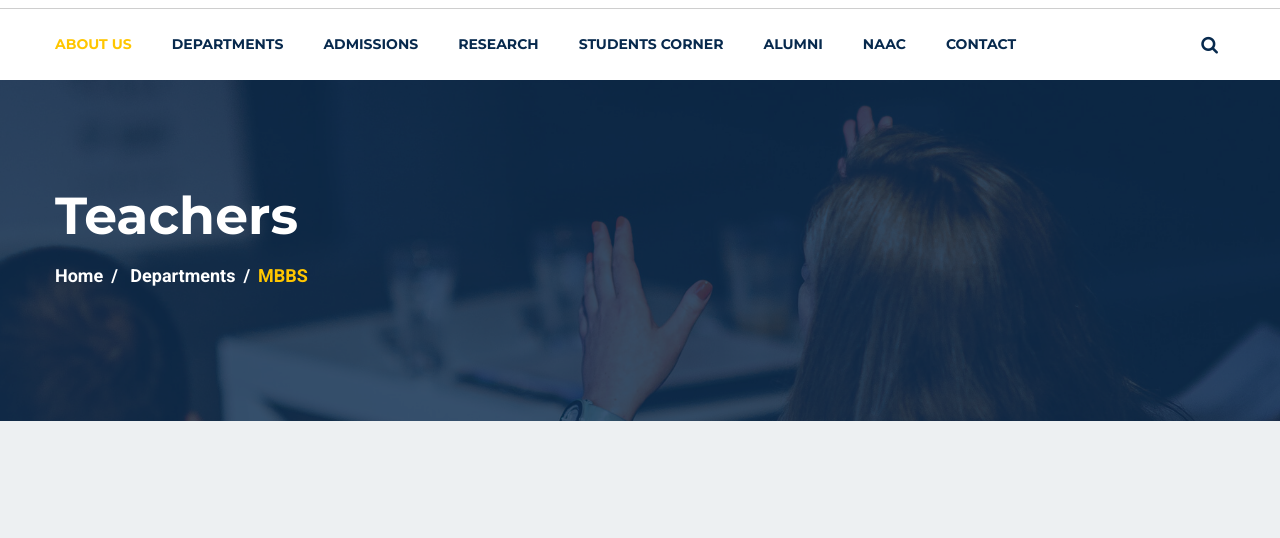
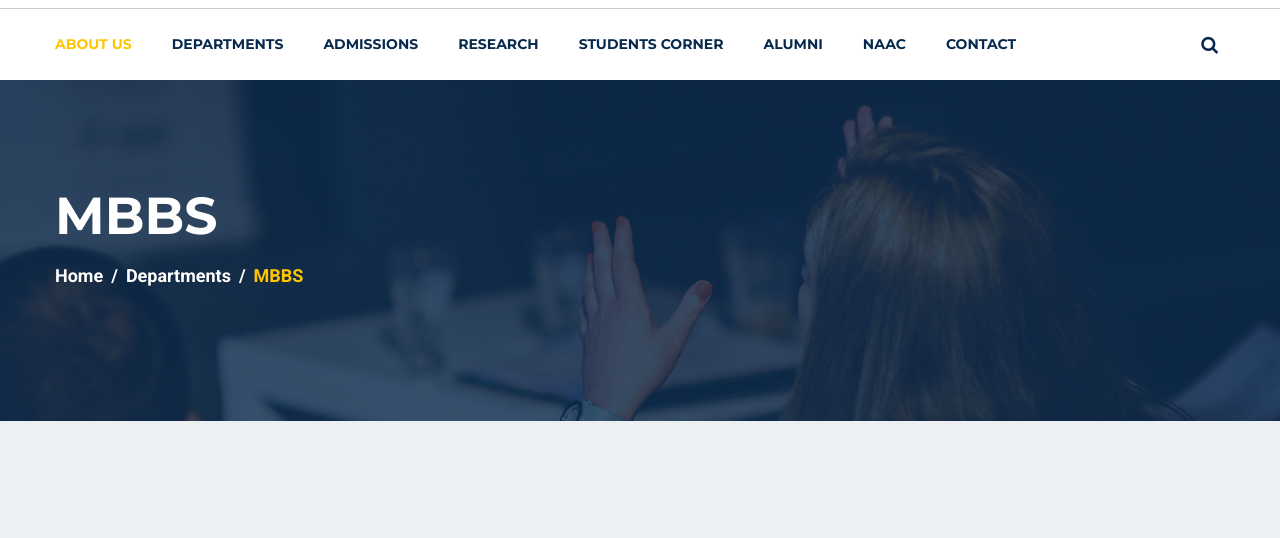
Before and after one commit to toufik1303/medical_clg, a plain HTML site: page mbbs.html in a window 1280 px wide. Shown: the part 200-738 px from the top of the page. Drawn offline with Linux system fonts and the light colour scheme; some packages are replaced by stand-ins of ours.

Commit message:
Update mbbs.html

```diff
--- a/mbbs.html
+++ b/mbbs.html
@@ -250,11 +250,11 @@
             <div class="row">
                 <div class="col-lg-12">
                     <div class="page-banner-cont">
-                        <h2>Teachers</h2>
+                        <h2>MBBS</h2>
                         <nav aria-label="breadcrumb">
                             <ol class="breadcrumb">
                                 <li class="breadcrumb-item"><a href="index.html">Home</a></li>
-                                <li class="breadcrumb-item active" aria-current="page"> <a href="departments.html"> Departments </a></li>
+                                <li class="breadcrumb-item"><a href="#">Departments</a></li>
                                 <li class="breadcrumb-item active" aria-current="page">MBBS</li>
                             </ol>
                         </nav>
```
